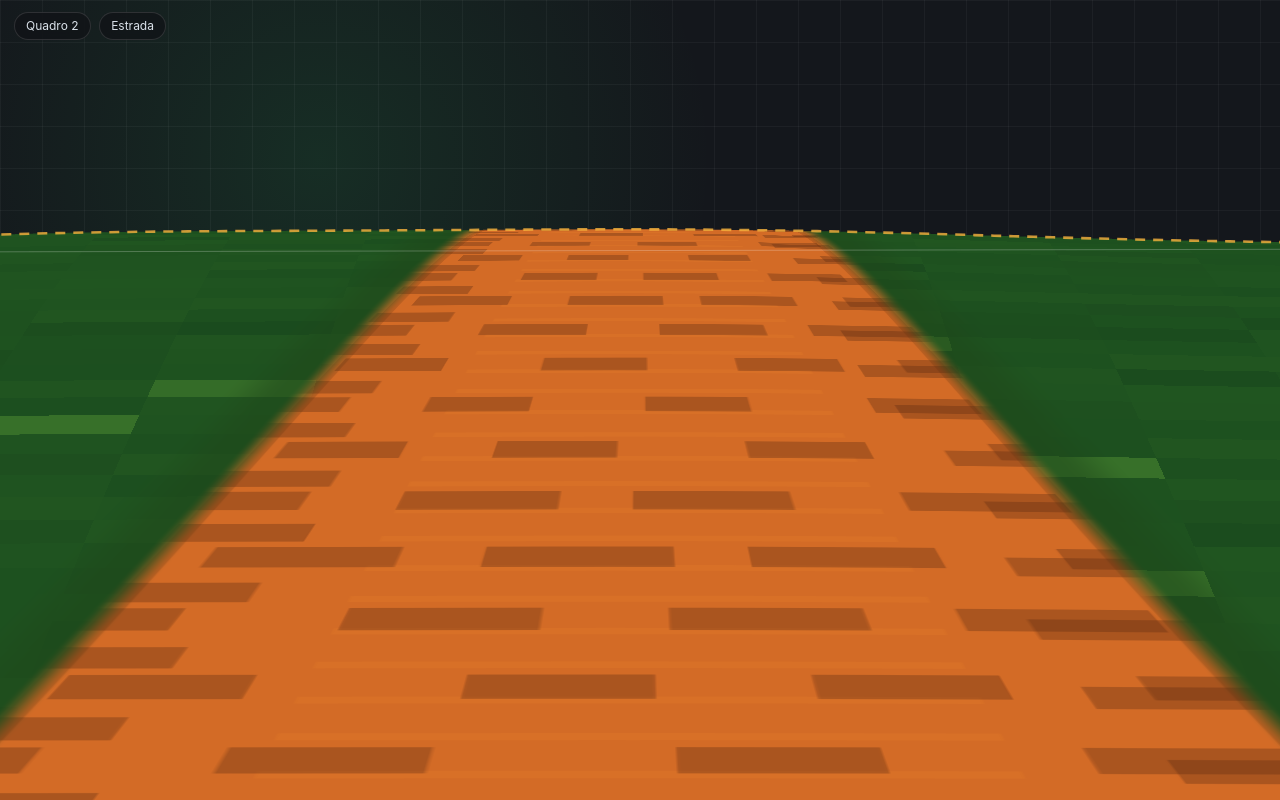
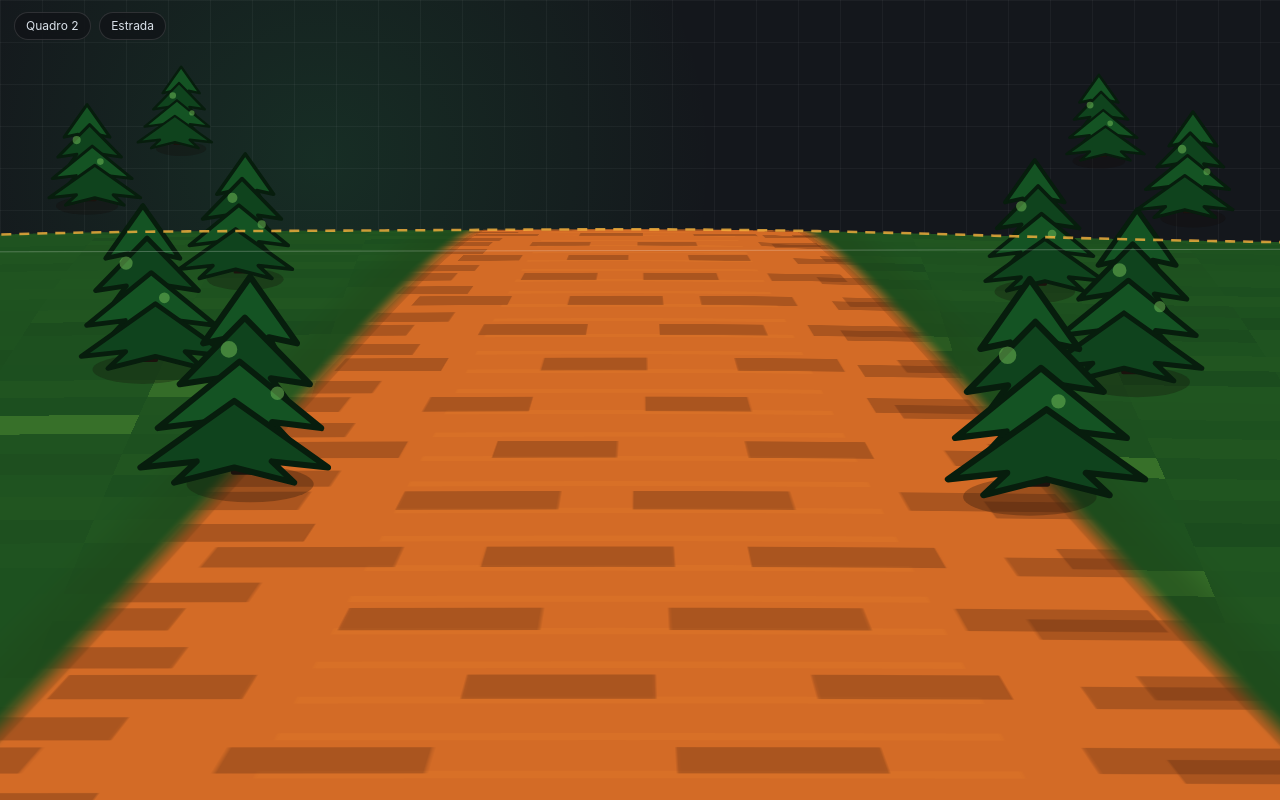
Before and after one commit to malgany/path-rpg, a website built with Vite: page index.html in a window 1280 px wide. Built offline with nearby package versions, Linux system fonts and the light colour scheme.

Commit message:
feat: add roadside tree layer

```diff
--- a/src/main.ts
+++ b/src/main.ts
@@ -16,6 +16,7 @@ app.innerHTML = `
     <section class="stage" aria-label="Área de visualização da distorção">
       <div id="phaser-root" class="phaser-runtime" aria-hidden="true"></div>
       <canvas id="warpCanvas"></canvas>
+      <canvas id="decorCanvas" aria-hidden="true"></canvas>
       <canvas id="guideCanvas" aria-hidden="true"></canvas>
       <div class="stage-hud">
         <span id="phaseLabel">Quadro 1</span>
@@ -94,7 +95,9 @@ function required(selector) {
 }
 
 const canvas = required("#warpCanvas");
+const decorCanvas = required("#decorCanvas");
 const guideCanvas = required("#guideCanvas");
+const decor = decorCanvas.getContext("2d");
 const guide = guideCanvas.getContext("2d");
 const gl = canvas.getContext("webgl", { alpha: true, antialias: true });
 
@@ -131,7 +134,7 @@ const state = {
 
 const mesh = createMesh(96, 64);
 
-if (!guide || !gl) {
+if (!decor || !guide || !gl) {
   document.body.innerHTML = "<p style='padding:24px'>WebGL nao esta disponivel neste navegador.</p>";
   throw new Error("WebGL unavailable");
 }
@@ -274,6 +277,7 @@ function tick(delta) {
 
   if (state.needsRender) {
     render();
+    drawDecor();
     drawGuide();
     updateLabels();
     state.needsRender = false;
@@ -336,12 +340,16 @@ function resize() {
   if (canvas.width !== width || canvas.height !== height) {
     canvas.width = width;
     canvas.height = height;
+    decorCanvas.width = width;
+    decorCanvas.height = height;
     guideCanvas.width = width;
     guideCanvas.height = height;
   }
 
   canvas.style.width = `${rect.width}px`;
   canvas.style.height = `${rect.height}px`;
+  decorCanvas.style.width = `${rect.width}px`;
+  decorCanvas.style.height = `${rect.height}px`;
   guideCanvas.style.width = `${rect.width}px`;
   guideCanvas.style.height = `${rect.height}px`;
 
@@ -384,6 +392,89 @@ function render() {
   gl.uniform2f(locations.textureOffset, state.textureOffset[0], state.textureOffset[1]);
 
   gl.drawElements(gl.TRIANGLES, mesh.indices.length, gl.UNSIGNED_SHORT, 0);
+}
+
+function drawDecor() {
+  const w = decorCanvas.width;
+  const h = decorCanvas.height;
+  decor.clearRect(0, 0, w, h);
+
+  const treeRows = [
+    { y: 0.18, left: 0.14, right: 0.86, scale: 0.34 },
+    { y: 0.25, left: 0.08, right: 0.92, scale: 0.42 },
+    { y: 0.34, left: 0.19, right: 0.81, scale: 0.52 },
+    { y: 0.45, left: 0.1, right: 0.9, scale: 0.68 },
+    { y: 0.59, left: 0.2, right: 0.8, scale: 0.86 },
+  ];
+
+  treeRows.forEach((tree, index) => {
+    const sway = Math.sin(index * 1.7 + Number(ui.phase.value) * Math.PI * 2) * 0.012;
+    drawPineTree(tree.left + sway, tree.y, tree.scale, index % 2 === 0 ? -1 : 1);
+    drawPineTree(tree.right - sway, tree.y + 0.015, tree.scale * 1.05, index % 2 === 0 ? 1 : -1);
+  });
+}
+
+function drawPineTree(xRatio, yRatio, scale, lean) {
+  const w = decorCanvas.width;
+  const h = decorCanvas.height;
+  const x = xRatio * w;
+  const groundY = yRatio * h;
+  const size = Math.max(20, Math.min(w, h) * 0.22 * scale);
+  const trunkW = size * 0.16;
+  const trunkH = size * 0.34;
+  const topY = groundY - size * 1.35;
+  const trunkX = x - trunkW / 2 + lean * size * 0.03;
+
+  decor.save();
+  decor.lineJoin = "round";
+  decor.lineCap = "round";
+
+  decor.fillStyle = "rgba(20, 12, 9, 0.28)";
+  decor.beginPath();
+  decor.ellipse(x, groundY + size * 0.08, size * 0.42, size * 0.12, 0, 0, Math.PI * 2);
+  decor.fill();
+
+  decor.fillStyle = "#4b2c19";
+  decor.strokeStyle = "#1b120d";
+  decor.lineWidth = Math.max(2, size * 0.035);
+  decor.beginPath();
+  decor.rect(trunkX, groundY - trunkH, trunkW, trunkH);
+  decor.fill();
+  decor.stroke();
+
+  const tiers = [
+    { y: topY + size * 0.28, width: size * 0.62 },
+    { y: topY + size * 0.55, width: size * 0.86 },
+    { y: topY + size * 0.84, width: size * 1.08 },
+    { y: topY + size * 1.1, width: size * 1.24 },
+  ];
+
+  tiers.forEach((tier, index) => {
+    const tierX = x + lean * size * 0.035 * index;
+    decor.fillStyle = index % 2 === 0 ? "#145323" : "#0f431d";
+    decor.strokeStyle = "#071d0d";
+    decor.lineWidth = Math.max(2, size * 0.04);
+    decor.beginPath();
+    decor.moveTo(tierX, tier.y - size * 0.22);
+    decor.lineTo(tierX - tier.width * 0.5, tier.y + size * 0.22);
+    decor.lineTo(tierX - tier.width * 0.2, tier.y + size * 0.18);
+    decor.lineTo(tierX - tier.width * 0.32, tier.y + size * 0.32);
+    decor.lineTo(tierX, tier.y + size * 0.22);
+    decor.lineTo(tierX + tier.width * 0.32, tier.y + size * 0.32);
+    decor.lineTo(tierX + tier.width * 0.2, tier.y + size * 0.18);
+    decor.lineTo(tierX + tier.width * 0.5, tier.y + size * 0.22);
+    decor.closePath();
+    decor.fill();
+    decor.stroke();
+  });
+
+  decor.fillStyle = "rgba(110, 184, 85, 0.55)";
+  decor.beginPath();
+  decor.arc(x - size * 0.14, topY + size * 0.54, size * 0.055, 0, Math.PI * 2);
+  decor.arc(x + size * 0.18, topY + size * 0.83, size * 0.045, 0, Math.PI * 2);
+  decor.fill();
+
+  decor.restore();
 }
 
 function drawGuide() {
--- a/src/styles.css
+++ b/src/styles.css
@@ -78,6 +78,7 @@ button:hover {
 }
 
 #warpCanvas,
+#decorCanvas,
 #guideCanvas {
   position: absolute;
   inset: 0;
@@ -85,6 +86,7 @@ button:hover {
   height: 100%;
 }
 
+#decorCanvas,
 #guideCanvas {
   pointer-events: none;
 }
```
